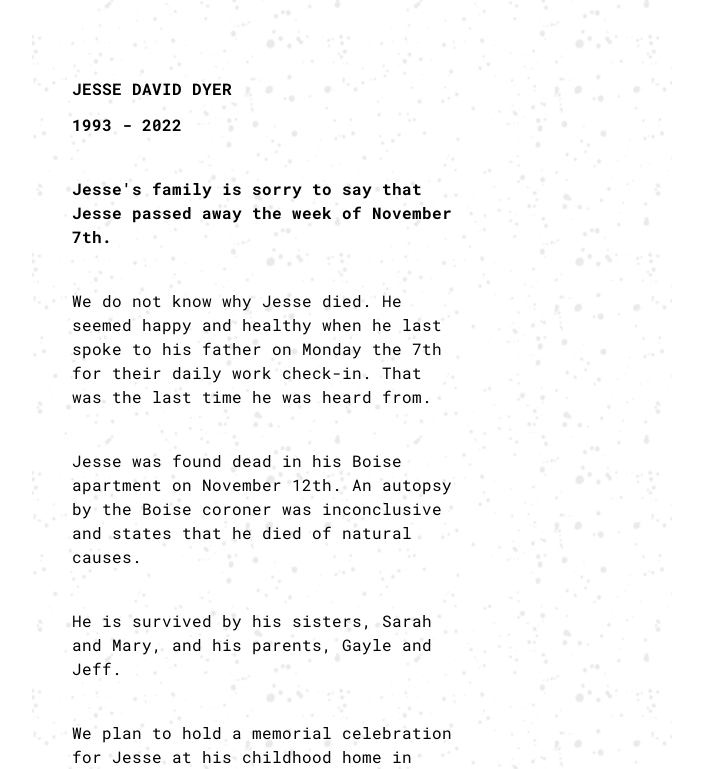
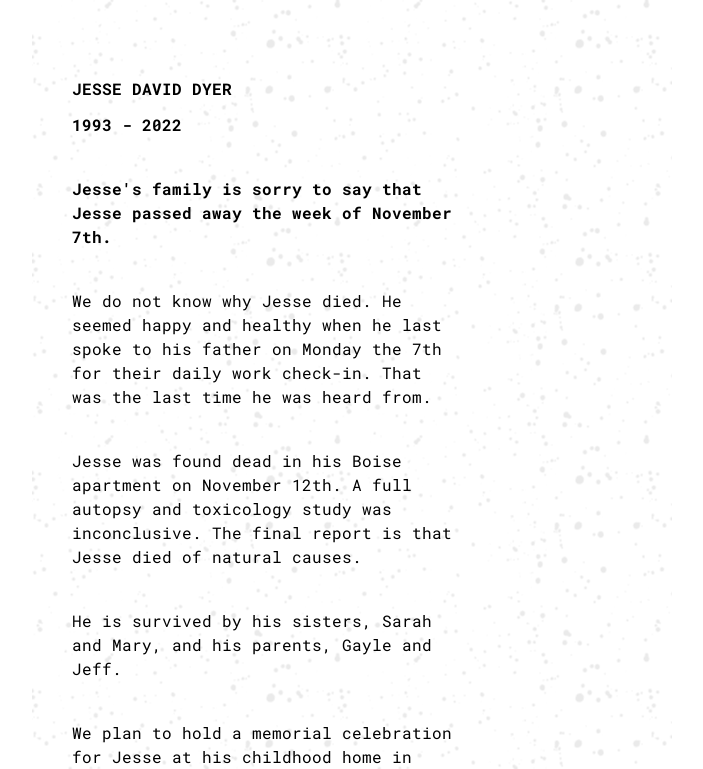
Before and after one commit to elcaminovineyard/elcaminovineyard.github.io, a website: page index.html in a window 1280 px wide. Shown: the part 436-1205 px from the top of the page, without its empty margins (288-991 px from the left). Drawn offline with Linux system fonts and the light colour scheme.

Commit message:
Update text

```diff
--- a/index.html
+++ b/index.html
@@ -22,8 +22,8 @@
                         for their daily work check-in. That was the last time he was heard from.
                     </div>
                     <div class="col-span-8 pt-10">
-                        Jesse was found dead in his Boise apartment on November 12th. An autopsy by the Boise coroner was inconclusive
-                        and states that he died of natural causes.
+                        Jesse was found dead in his Boise apartment on November 12th. A full autopsy and toxicology study was inconclusive.
+                        The final report is that Jesse died of natural causes.
                     </div>
                     <div class="col-span-8 pt-10">
                         He is survived by his sisters, Sarah and Mary, and his parents, Gayle and Jeff.
```
